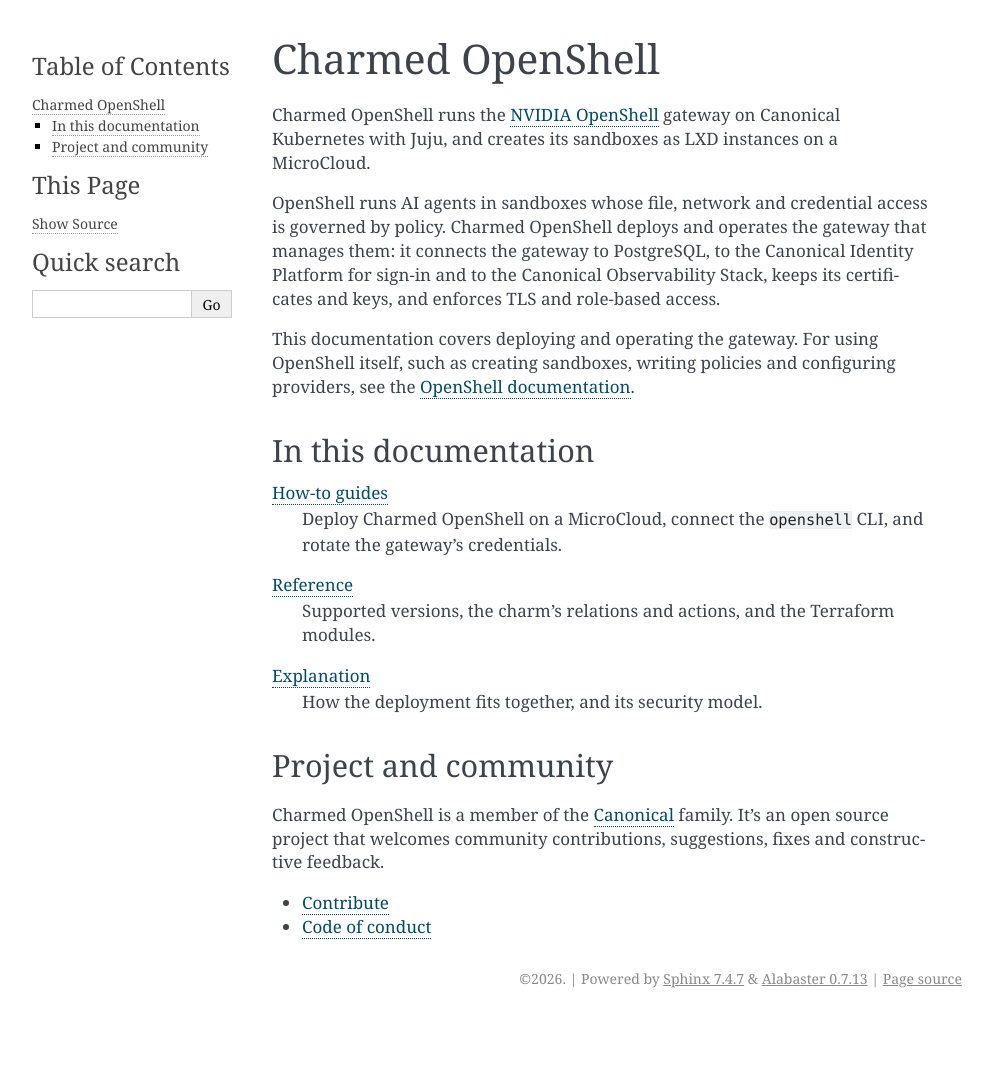
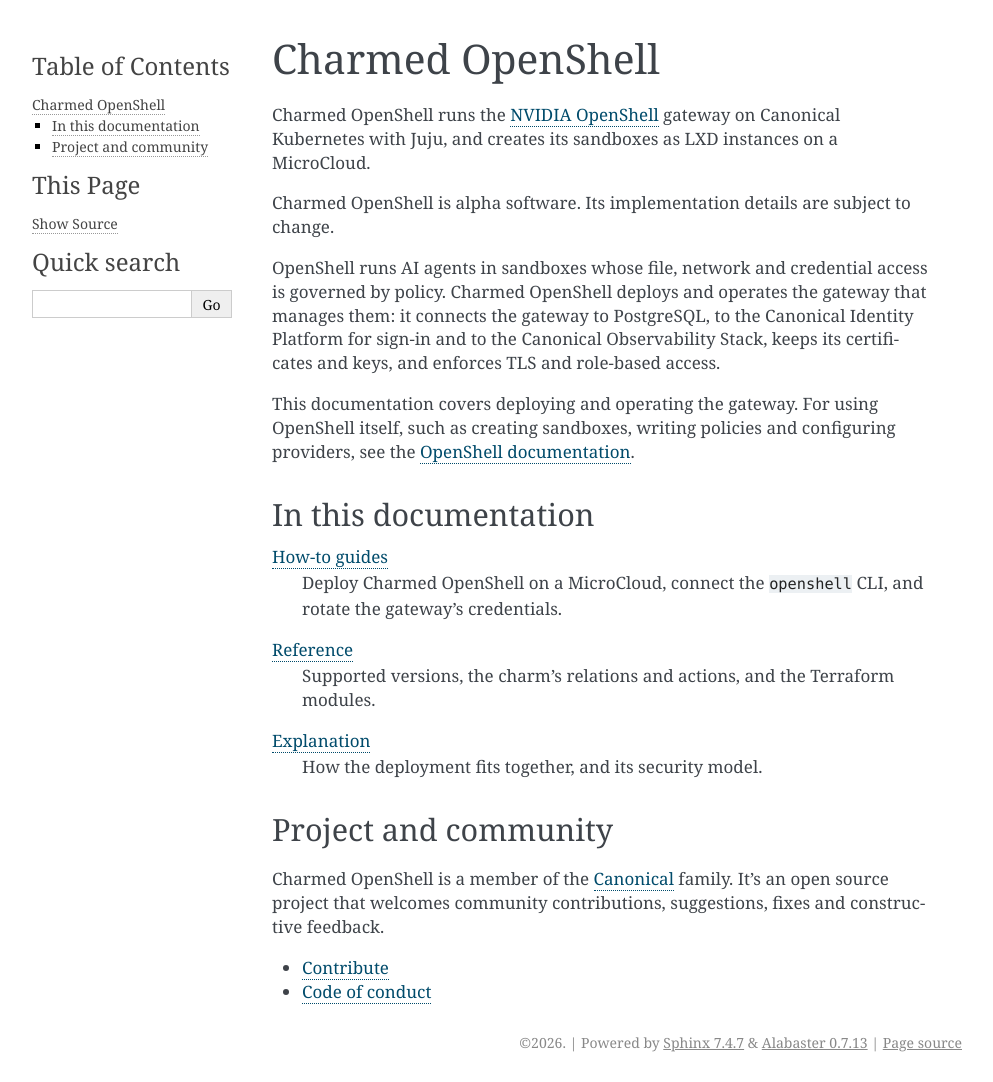
Before and after one commit to canonical/charmed-openshell, a Sphinx documentation site: the page built from docs/index.rst, in a window 1280 px wide. Shown: the whole page, without its empty margins (148-1141 px from the left). Built offline with Sphinx 7.4.7, drawn with Linux system fonts in a browser that asks for light colours; comment, search, counter and statistics services are not loaded; before the commit the page ends 1018 px from its top, so only the background shows below that.

Commit message:
docs: mark Charmed OpenShell as alpha
Warn that the project is alpha and its implementation details are subject
to change: at the top of the README, in a banner on every documentation
page, and on the documentation home page, where the Markdown export that
leaves out the banner still carries it.

```diff
--- a/docs/conf.py
+++ b/docs/conf.py
@@ -110,6 +110,11 @@
 # html_theme_options = {
 # 'source_edit_link': 'https://github.com/canonical/sphinx-stack',
 # }
+
+# A banner on every page: Charmed OpenShell is alpha.
+html_theme_options = {
+    "announcement": "Charmed OpenShell is alpha software. Its implementation details are subject to change.",
+}
 
 # Project slug
 # TODO: If your documentation is hosted on https://documentation.ubuntu.com/,
--- a/docs/index.rst
+++ b/docs/index.rst
@@ -10,6 +10,9 @@
 <https://docs.nvidia.com/openshell/>`_ gateway
 on Canonical Kubernetes with Juju, and creates its sandboxes as LXD
 instances on a MicroCloud.
+
+Charmed OpenShell is alpha software. Its implementation details are subject
+to change.
 
 OpenShell runs AI agents in sandboxes whose file, network and credential
 access is governed by policy. Charmed OpenShell deploys and operates the
```
Also changed, not shown: README.md (+4 -0 lines).
